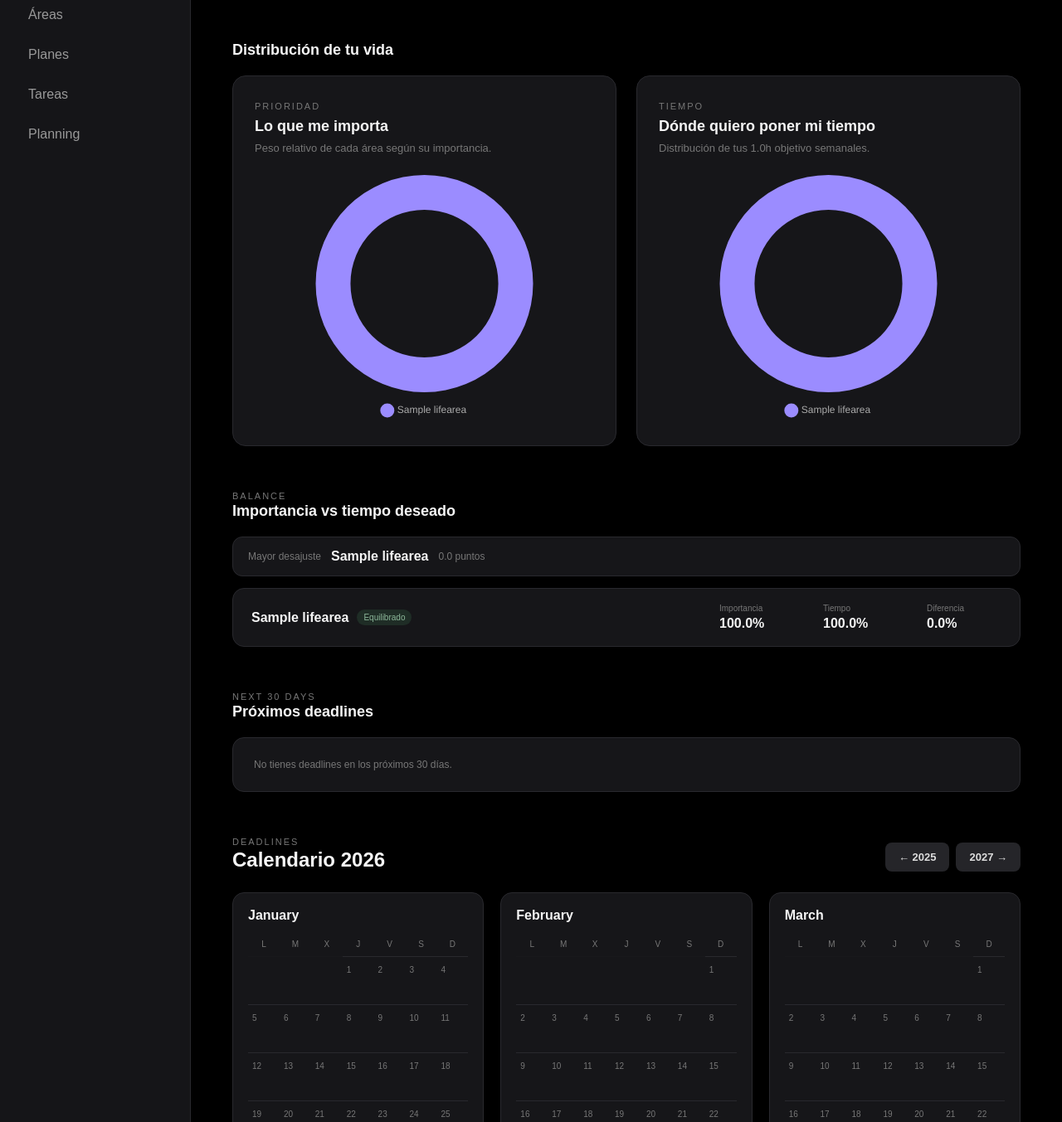
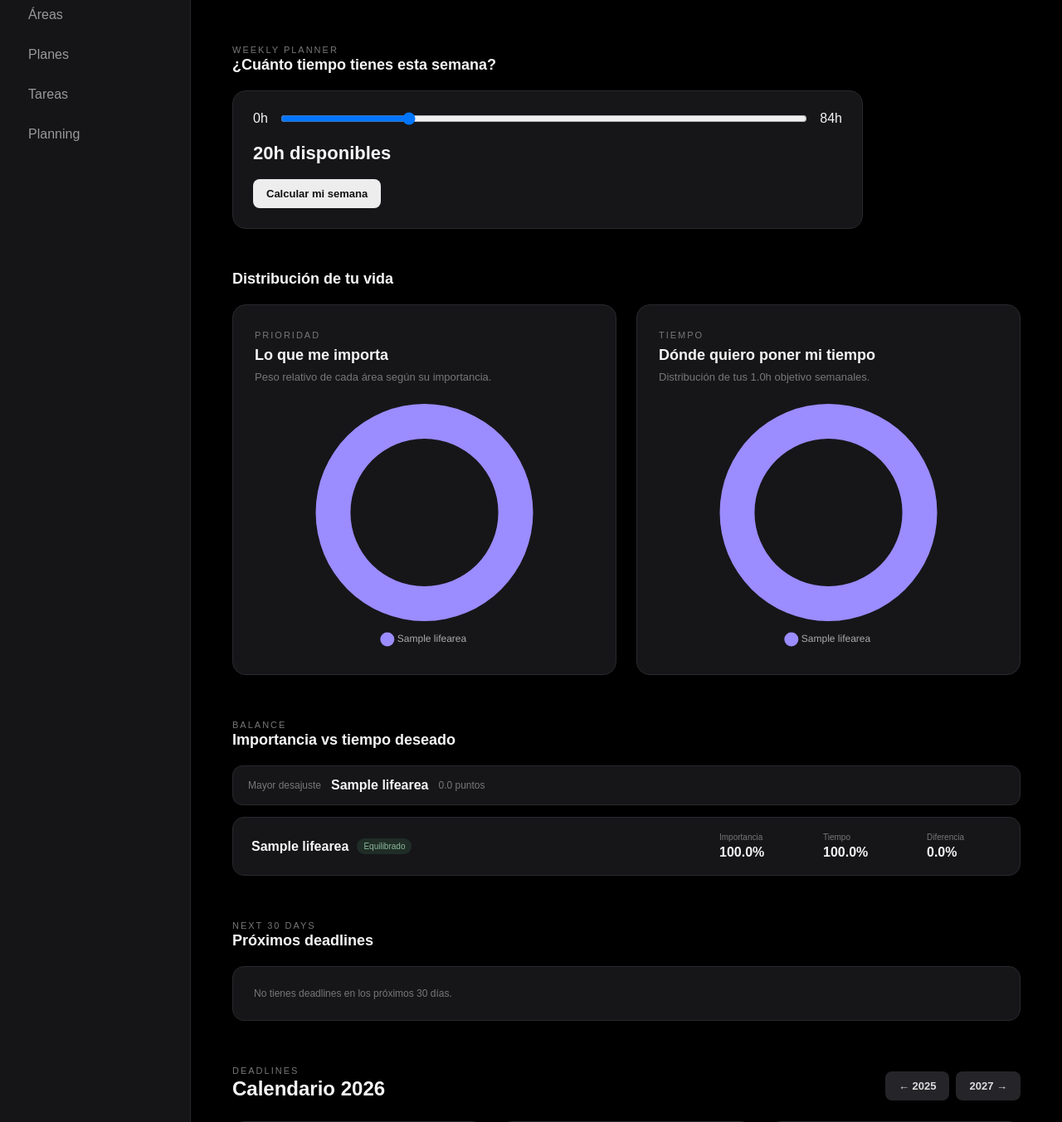
Before and after one commit to kryss1223/life_os, a Django app: page /planning/ in a window 1280 px wide. Shown: the part 141-1494 px from the top of the page at 83% size. Run offline with Django 5.2, Linux system fonts and the light colour scheme; a user stored in the database is signed in; tables that the repository leaves empty hold one stand-in row (values such as "Sample post").

Commit message:
Add planner

```diff
--- a/life/forms.py
+++ b/life/forms.py
@@ -283,3 +283,21 @@ TaskImpactFormSet = inlineformset_factory(
     extra=3,
     can_delete=True,
 )
+
+
+class WeeklyPlannerForm(forms.Form):
+    available_hours = forms.IntegerField(
+        min_value=0,
+        max_value=84,
+        initial=20,
+        label="Horas disponibles esta semana",
+        widget=forms.NumberInput(
+            attrs={
+                "type": "range",
+                "min": "0",
+                "max": "84",
+                "step": "1",
+                "id": "available-hours",
+            }
+        ),
+    )
--- a/life/static/life/css/planning.css
+++ b/life/static/life/css/planning.css
@@ -431,3 +431,94 @@
         padding: 14px;
     }
 }
+
+
+/* =========================
+   WEEKLY PLANNER
+========================= */
+
+.weekly-planner {
+    margin-bottom: 50px;
+}
+
+.planner-card {
+    max-width: 760px;
+
+    background: #161619;
+    border: 1px solid #29292e;
+    border-radius: 16px;
+
+    padding: 24px;
+}
+
+.planner-hours {
+    display: grid;
+    grid-template-columns: auto 1fr auto;
+    align-items: center;
+
+    gap: 15px;
+}
+
+.planner-hours input[type="range"] {
+    width: 100%;
+}
+
+.planner-value {
+    display: block;
+
+    margin-top: 20px;
+
+    font-size: 22px;
+}
+
+.planner-card .button {
+    margin-top: 18px;
+}
+
+.planner-warning {
+    margin-bottom: 20px;
+
+    padding: 16px 18px;
+
+    background: #35231a;
+    color: #ffc56b;
+
+    border: 1px solid #5b3820;
+    border-radius: 12px;
+}
+
+.planner-task.urgent {
+    border-left: 3px solid #e85d68;
+}
+
+.planner-task.upcoming {
+    border-left: 3px solid #e9a23b;
+}
+
+.planner-task.long_term {
+    border-left: 3px solid #5d8ee8;
+}
+
+.urgency-badge {
+    display: inline-block;
+    margin-left: 8px;
+    padding: 4px 8px;
+
+    border-radius: 20px;
+    font-size: 9px;
+}
+
+.urgency-badge.urgent {
+    background: #3a1d20;
+    color: #ff8f98;
+}
+
+.urgency-badge.upcoming {
+    background: #3a2a16;
+    color: #ffc56b;
+}
+
+.urgency-badge.long_term {
+    background: #17253a;
+    color: #8fb8ff;
+}
--- a/life/static/life/css/style.css
+++ b/life/static/life/css/style.css
@@ -14,6 +14,7 @@ body {
     display: flex;
     min-height: 100vh;
 }
+
 
 .content {
     flex: 1;
--- a/life/templates/life/planning.html
+++ b/life/templates/life/planning.html
@@ -26,7 +26,129 @@ Planning | Life OS
     </p>
 
 </header>
+<section class="weekly-planner">
 
+    <div class="section-title">
+        <span class="eyebrow">WEEKLY PLANNER</span>
+        <h2>¿Cuánto tiempo tienes esta semana?</h2>
+    </div>
+
+    <form method="POST" class="planner-card">
+        {% csrf_token %}
+
+        <div class="planner-hours">
+
+            <span>0h</span>
+
+            {{ planner_form.available_hours }}
+
+            <span>84h</span>
+
+        </div>
+
+        <strong class="planner-value">
+            <span id="hours-value">20</span>h disponibles
+        </strong>
+
+        <button type="submit" class="button">
+            Calcular mi semana
+        </button>
+
+    </form>
+
+</section>
+
+{% if planner_result %}
+
+<section>
+
+    <div class="section-title">
+        <span class="eyebrow">RECOMMENDED LOAD</span>
+        <h2>Propuesta semanal</h2>
+    </div>
+
+    <div class="metric-grid">
+
+        <div class="metric-card">
+            <span>Disponibles</span>
+            <strong>
+                {{ planner_result.available_hours|floatformat:1 }}h
+            </strong>
+        </div>
+
+        <div class="metric-card">
+            <span>Necesarias</span>
+            <strong>
+                {{ planner_result.total_needed|floatformat:1 }}h
+            </strong>
+        </div>
+
+        <div class="metric-card">
+            <span>Margen</span>
+            <strong>
+                {{ planner_result.remaining_capacity|floatformat:1 }}h
+            </strong>
+        </div>
+
+    </div>
+
+    {% if planner_result.overloaded %}
+        <div class="planner-warning">
+            ⚠ No tienes suficientes horas esta semana para mantener
+            el ritmo necesario de todos los deadlines.
+        </div>
+    {% endif %}
+
+    <div class="plans">
+
+        {% for item in planner_result.tasks %}
+
+            <div class="plan planner-task {{ item.urgency }}">
+
+                <div>
+                    <h3>
+                        {{ item.task.name }}
+
+                        <span class="urgency-badge {{ item.urgency }}">
+                            {{ item.urgency_label }}
+                        </span>
+                    </h3>
+
+                    <span class="plan-area">
+                        Quedan
+                        {{ item.remaining_hours|floatformat:1 }}h
+                        ·
+                        {{ item.weeks_remaining }} semanas
+                    </span>
+                </div>
+
+                <div class="plan-progress">
+
+                    <strong>
+                        {{ item.weekly_hours_needed|floatformat:1 }}h
+                        esta semana
+                    </strong>
+
+                    <span>
+                        {{ item.capacity_percent|floatformat:1 }}%
+                        de tu capacidad
+                    </span>
+
+                </div>
+
+            </div>
+
+        {% empty %}
+
+            <p>No hay tareas pendientes con deadline.</p>
+
+        {% endfor %}
+
+    </div>
+
+</section>
+
+{% endif %}
 
 <!-- ======================== -->
 <!-- ENERGÍA / PRIORIDADES -->
@@ -487,5 +609,17 @@ Planning | Life OS
     );
 
 </script>
+<script>
+    const slider = document.getElementById("available-hours");
+    const value = document.getElementById("hours-value");
+
+    if (slider && value) {
+        value.textContent = slider.value;
+
+        slider.addEventListener("input", () => {
+            value.textContent = slider.value;
+        });
+    }
+</script>
 
 {% endblock %}
--- a/life/views.py
+++ b/life/views.py
@@ -20,6 +20,8 @@ from .models import (
     WeeklyTracking,
 )
 
+from .forms import WeeklyPlannerForm
+from .services.weekly_planner import build_weekly_plan
 
 from django.contrib.auth import login
 from django.contrib.auth.forms import UserCreationForm
@@ -619,7 +621,6 @@ from django.contrib.auth.decorators import login_required
 from django.shortcuts import render
 
 from .models import LifeArea, Task
-
 @login_required
 def planning(request):
     year = int(
@@ -646,11 +647,17 @@ def planning(request):
         for area in areas
     )
 
-    area_names = [area.name for area in areas]
+    area_names = [
+        area.name
+        for area in areas
+    ]
 
     importance_values = [
         round(
-            (area.importance_weight / total_importance) * 100,
+            (
+                area.importance_weight
+                / total_importance
+            ) * 100,
             1,
         )
         if total_importance
@@ -660,7 +667,10 @@ def planning(request):
 
     time_values = [
         round(
-            (float(area.weekly_hours_target) / total_target_hours) * 100,
+            (
+                float(area.weekly_hours_target)
+                / total_target_hours
+            ) * 100,
             1,
         )
         if total_target_hours
@@ -668,8 +678,9 @@ def planning(request):
         for area in areas
     ]
 
+
     # -------------------------
-    # TASK DEADLINES
+    # CALENDARIO
     # -------------------------
 
     tasks = (
@@ -678,7 +689,6 @@ def planning(request):
             plans__life_area__user=request.user,
             due_date__year=year,
         )
-        .exclude(due_date=None)
         .distinct()
     )
 
@@ -686,10 +696,6 @@ def planning(request):
 
     for task in tasks:
         tasks_by_date[task.due_date].append(task)
-
-    # -------------------------
-    # CALENDARIO
-    # -------------------------
 
     cal = calendar.Calendar(firstweekday=0)
 
@@ -731,61 +737,111 @@ def planning(request):
             "name": calendar.month_name[month_number],
             "weeks": month_weeks,
         })
-        # -------------------------
-        # DESAJUSTES IMPORTANCIA / TIEMPO
-        # -------------------------
-
-        area_balance = []
-
-        for area, importance_share, time_share in zip(
-            areas,
-            importance_values,
-            time_values,
-        ):
-            difference = round(
-                time_share - importance_share,
-                1,
-            )
-
-            if difference <= -5:
-                status = "under"
-                status_label = "Poco tiempo"
-            elif difference >= 5:
-                status = "over"
-                status_label = "Mucho tiempo"
-            else:
-                status = "balanced"
-                status_label = "Equilibrado"
-
-            area_balance.append({
-                "area": area,
-                "importance_share": importance_share,
-                "time_share": time_share,
-                "difference": difference,
-                "status": status,
-                "status_label": status_label,
-            })
 
 
-        area_balance.sort(
-            key=lambda item: abs(item["difference"]),
-            reverse=True,
+    # -------------------------
+    # DESAJUSTES
+    # -------------------------
+
+    area_balance = []
+
+    for area, importance_share, time_share in zip(
+        areas,
+        importance_values,
+        time_values,
+    ):
+        difference = round(
+            time_share - importance_share,
+            1,
         )
 
-        largest_mismatch = (
-            area_balance[0]
-            if area_balance
-            else None
+        if difference <= -5:
+            status = "under"
+            status_label = "Poco tiempo"
+
+        elif difference >= 5:
+            status = "over"
+            status_label = "Mucho tiempo"
+
+        else:
+            status = "balanced"
+            status_label = "Equilibrado"
+
+        area_balance.append({
+            "area": area,
+            "importance_share": importance_share,
+            "time_share": time_share,
+            "difference": difference,
+            "status": status,
+            "status_label": status_label,
+        })
+
+    area_balance.sort(
+        key=lambda item: abs(item["difference"]),
+        reverse=True,
+    )
+
+    largest_mismatch = (
+        area_balance[0]
+        if area_balance
+        else None
+    )
+
+
+    # -------------------------
+    # DEADLINES
+    # -------------------------
+
+    today = date.today()
+    deadline_limit = today + timedelta(days=30)
+
+    upcoming_deadlines = (
+        Task.objects
+        .filter(
+            plans__life_area__user=request.user,
+            due_date__gte=today,
+            due_date__lte=deadline_limit,
         )
-        today = date.today()
-        deadline_limit = today + timedelta(days=30)
+        .exclude(
+            status__in=[
+                Task.Status.COMPLETED,
+                Task.Status.CANCELLED,
+            ]
+        )
+        .prefetch_related(
+            "plans",
+            "plans__life_area",
+        )
+        .order_by("due_date")
+        .distinct()
+    )
 
-        upcoming_deadlines = (
+
+    # -------------------------
+    # WEEKLY PLANNER
+    # -------------------------
+
+    planner_form = WeeklyPlannerForm(
+        request.POST or None
+    )
+
+    planner_result = None
+
+    if (
+        request.method == "POST"
+        and planner_form.is_valid()
+    ):
+        available_hours = (
+            planner_form.cleaned_data[
+                "available_hours"
+            ]
+        )
+
+        planner_tasks = (
             Task.objects
             .filter(
                 plans__life_area__user=request.user,
-                due_date__gte=today,
-                due_date__lte=deadline_limit,
+                due_date__isnull=False,
             )
             .exclude(
                 status__in=[
@@ -793,13 +849,14 @@ def planning(request):
                     Task.Status.CANCELLED,
                 ]
             )
-            .prefetch_related(
-                "plans",
-                "plans__life_area",
-            )
-            .order_by("due_date")
             .distinct()
         )
+
+        planner_result = build_weekly_plan(
+            planner_tasks,
+            available_hours,
+        )
+
 
     context = {
         "year": year,
@@ -817,6 +874,9 @@ def planning(request):
         "area_balance": area_balance,
         "largest_mismatch": largest_mismatch,
         "upcoming_deadlines": upcoming_deadlines,
+
+        "planner_form": planner_form,
+        "planner_result": planner_result,
     }
 
     return render(
```
Also changed, not shown: life/services/weekly_planner.py (added, +104 -0 lines), life/templates/life/dashboard.html (+20 -12 lines), life/templates/life/life_area_detail.html (+15 -12 lines), life/templates/life/life_area_list.html (+21 -0 lines).
